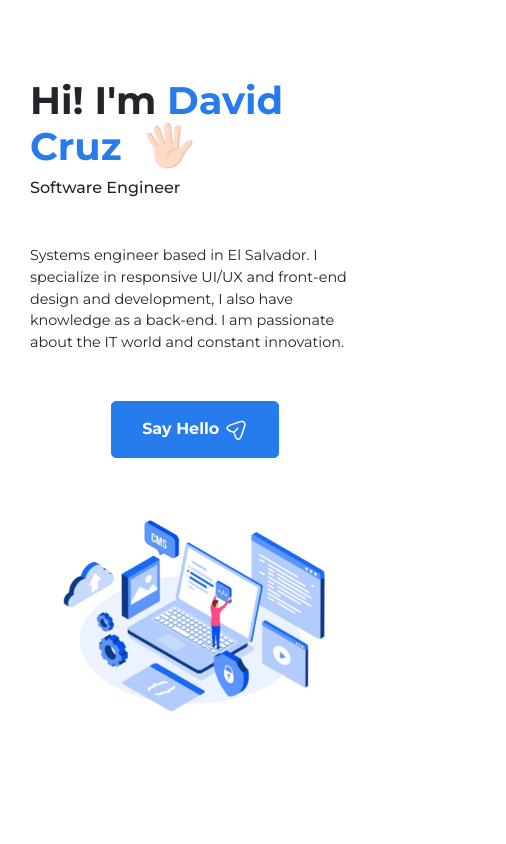
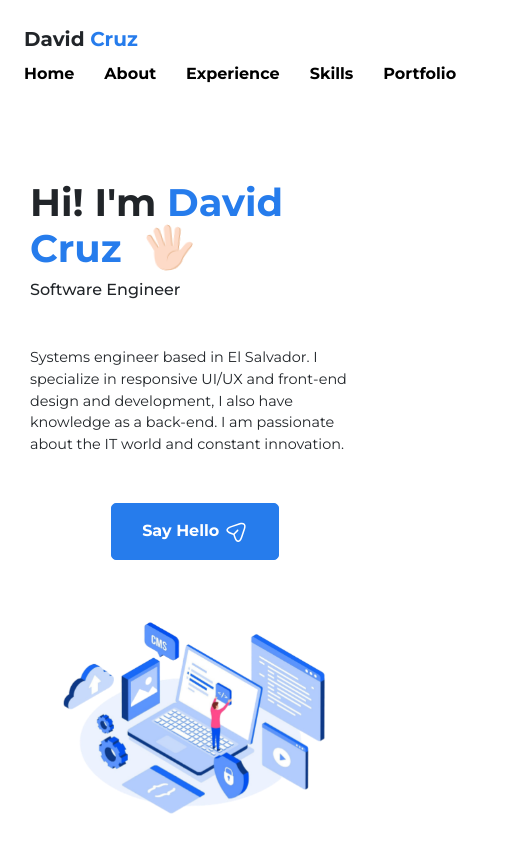
Before and after one commit to cruzito-x/portfolio_v3, a React (Vite) app: page / in a window 390 px wide. Shown: the top 844 px of the page, 506 px wide, since content can reach past the window. Built offline with nearby package versions, Linux system fonts and the light colour scheme.

Commit message:
Dark mode has been added and the button has been removed in sm views

```diff
--- a/src/styles/menu.css
+++ b/src/styles/menu.css
@@ -122,7 +122,11 @@
 }
 
 @media screen and (max-width: 768px) {
-  .navbar {
+  .navbar-menu {
+    margin-left: -50px;
+  }
+
+  .navbar-menu .btn {
     display: none;
   }
 }
```
